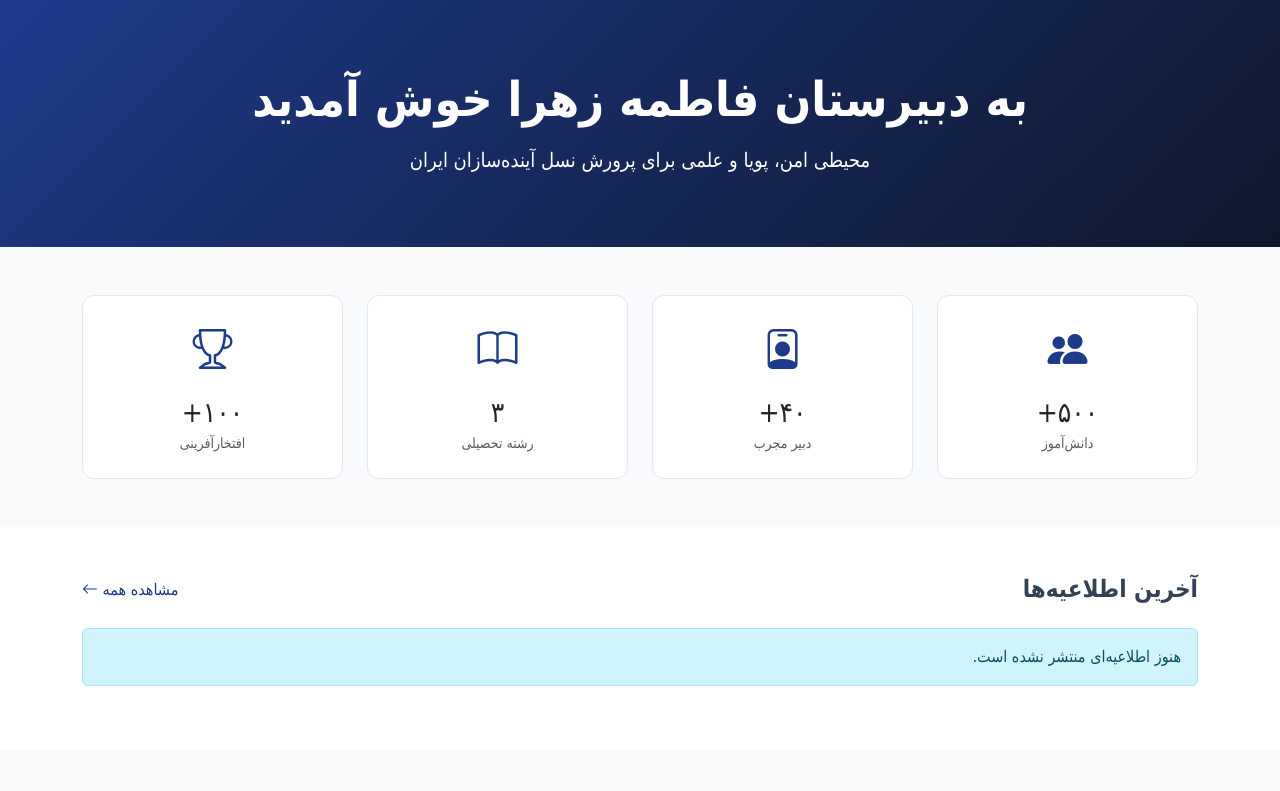
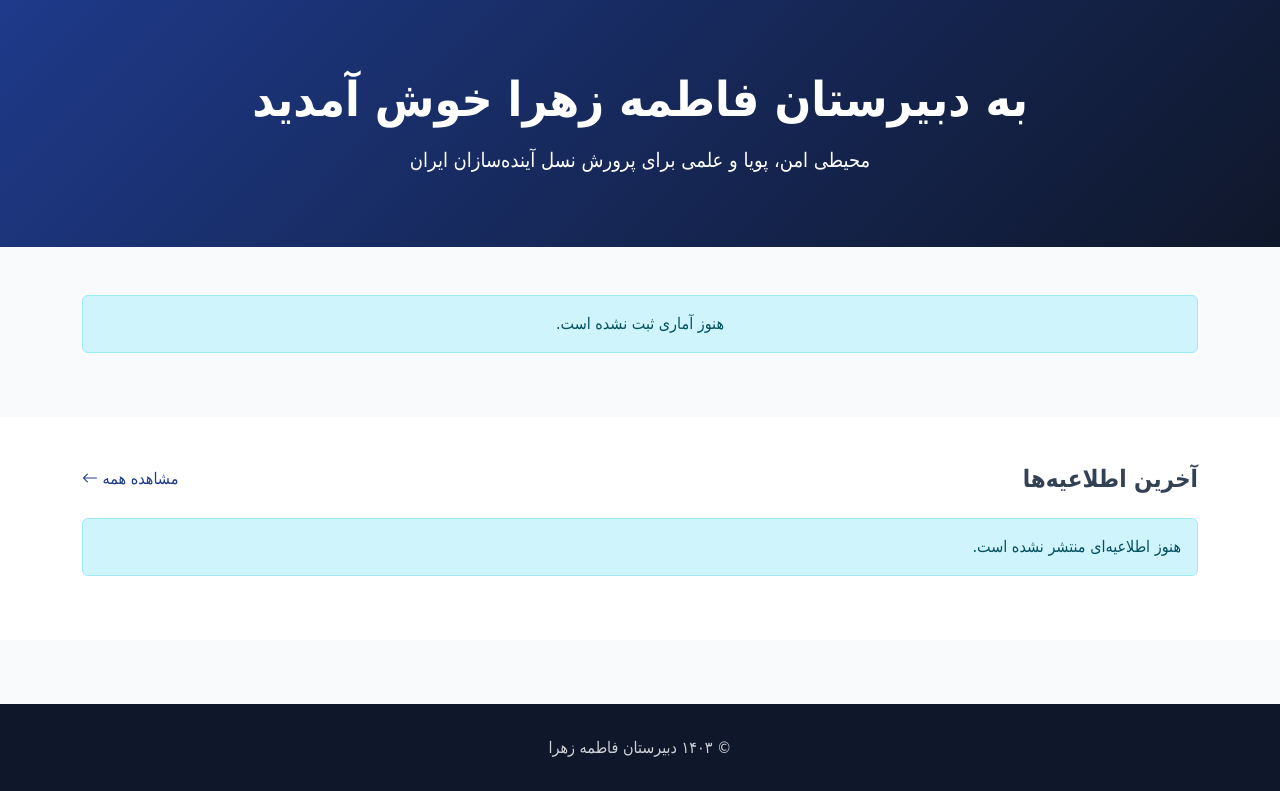
Before and after one commit to sinacheraghi22-prog/Fatemeh-zahra-sisakht-high-school, a Django app: page / in a window 1280 px wide. Shown: the part 74-865 px from the top of the page. Run offline with Django 5.2, Linux system fonts and the light colour scheme; data that the repository does not hold is empty.

Commit message:
add site stats and dormitory management

```diff
--- a/config/views.py
+++ b/config/views.py
@@ -1,9 +1,12 @@
 from django.shortcuts import render
 from announcements.models import Announcement
+from about.models import SiteStat
 
 
 def home(request):
     latest_announcements = Announcement.objects.filter(is_published=True)[:3]
+    site_stats = SiteStat.objects.filter(is_active=True)
     return render(request, 'home.html', {
-        'latest_announcements': latest_announcements
+        'latest_announcements': latest_announcements,
+        'site_stats': site_stats,
     })
--- a/templates/home.html
+++ b/templates/home.html
@@ -14,37 +14,25 @@
 <section class="py-5">
     <div class="container">
         <div class="row g-4">
-            <div class="col-md-3 col-6">
-                <div class="card text-center p-4">
-                    <i class="bi bi-people-fill" style="font-size: 2.5rem; color: var(--primary);"></i>
-                    <h3 class="mt-3 mb-1">۵۰۰+</h3>
-                    <p class="text-muted mb-0 small">دانش‌آموز</p>
+            {% for stat in site_stats %}
+                <div class="col-md-3 col-6">
+                    <div class="card text-center p-4">
+                        <i class="bi {{ stat.icon }}" style="font-size: 2.5rem; color: var(--primary);"></i>
+                        <h3 class="mt-3 mb-1">{{ stat.value }}</h3>
+                        <p class="text-muted mb-0 small">{{ stat.title }}</p>
+                    </div>
                 </div>
-            </div>
-            <div class="col-md-3 col-6">
-                <div class="card text-center p-4">
-                    <i class="bi bi-person-badge" style="font-size: 2.5rem; color: var(--primary);"></i>
-                    <h3 class="mt-3 mb-1">۴۰+</h3>
-                    <p class="text-muted mb-0 small">دبیر مجرب</p>
+            {% empty %}
+                <div class="col-12">
+                    <div class="alert alert-info text-center">
+                        هنوز آماری ثبت نشده است.
+                    </div>
                 </div>
-            </div>
-            <div class="col-md-3 col-6">
-                <div class="card text-center p-4">
-                    <i class="bi bi-book" style="font-size: 2.5rem; color: var(--primary);"></i>
-                    <h3 class="mt-3 mb-1">۳</h3>
-                    <p class="text-muted mb-0 small">رشته تحصیلی</p>
-                </div>
-            </div>
-            <div class="col-md-3 col-6">
-                <div class="card text-center p-4">
-                    <i class="bi bi-trophy" style="font-size: 2.5rem; color: var(--primary);"></i>
-                    <h3 class="mt-3 mb-1">۱۰۰+</h3>
-                    <p class="text-muted mb-0 small">افتخارآفرینی</p>
-                </div>
-            </div>
+            {% endfor %}
         </div>
     </div>
 </section>
+
 <section class="py-5 bg-white">
     <div class="container">
         <div class="d-flex justify-content-between align-items-center mb-4">
```
Also changed, not shown: about/admin.py (+9 -1 lines), about/models.py (+26 -0 lines), about/migrations/0002_sitestat.py (added).
